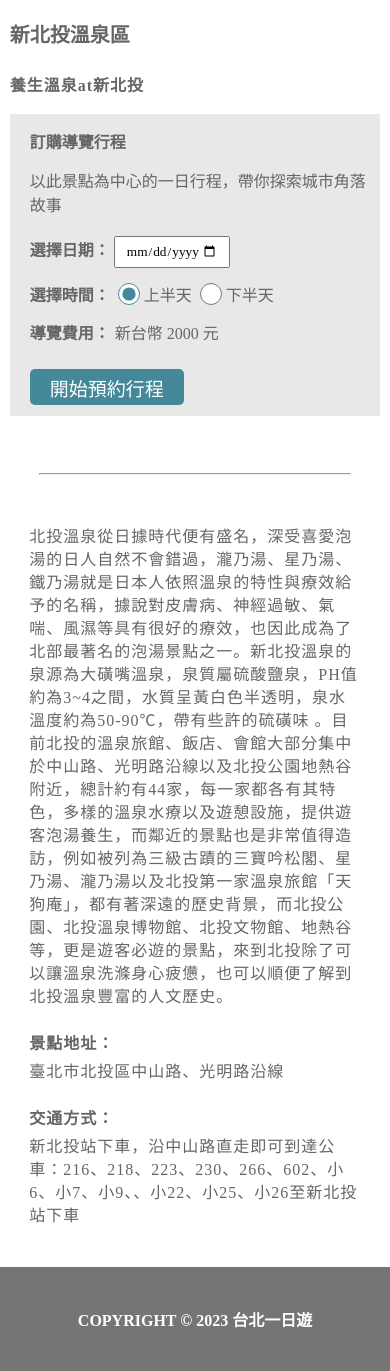
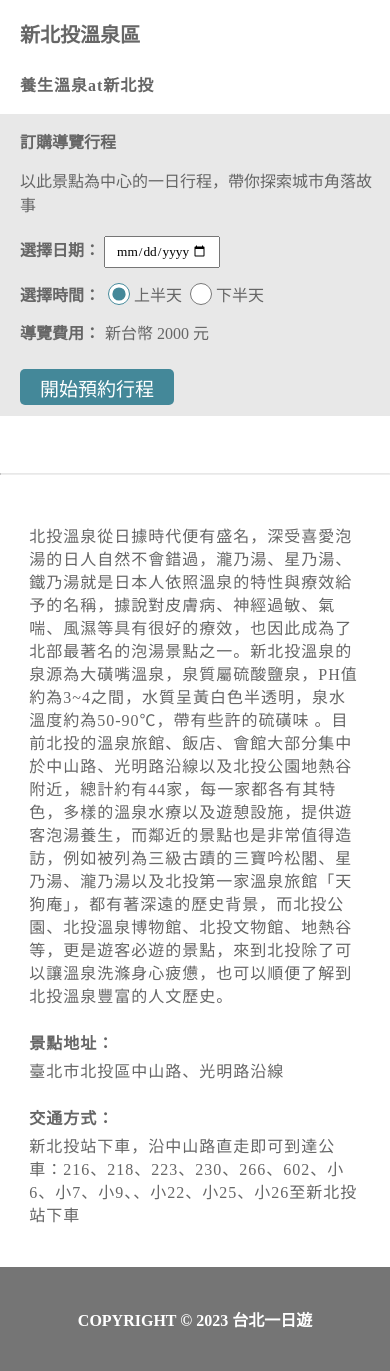
Before and after one commit to link-hsu/taipei-day-trip, a Flask app: page /attraction/1 in a window 390 px wide. Shown: the part 467-1838 px from the top of the page. Run offline with Flask 3, Linux system fonts and the light colour scheme; data comes from the database, SQL or seed files in the repository.

Commit message:
fix css setting for mobile device

```diff
--- a/static/css/attraction.css
+++ b/static/css/attraction.css
@@ -301,7 +217,7 @@ main .sectionPicture .pictureRight {
 @media (max-width: 750px) {
   main .sectionPicture .pictureRight {
     margin: 20px auto;
-    width: 95%;
+    width: 100%;
   }
 }
 main .sectionPicture .pictureRight .attractionName {
@@ -315,6 +231,11 @@ main .sectionPicture .pictureRight .attractionName {
     font-size: 20px;
   }
 }
+@media (max-width: 750px) {
+  main .sectionPicture .pictureRight .attractionName {
+    margin-left: 20px;
+  }
+}
 main .sectionPicture .pictureRight .attractionSort {
   width: 100%;
   height: 22px;
@@ -322,6 +243,11 @@ main .sectionPicture .pictureRight .attractionSort {
   font-weight: 700;
   font-size: 16px;
   letter-spacing: 1px;
+}
+@media (max-width: 750px) {
+  main .sectionPicture .pictureRight .attractionSort {
+    margin-left: 20px;
+  }
 }
 main .sectionPicture .pictureRight .orderDirect {
   width: 100%;
@@ -443,12 +369,9 @@ main hr {
   main hr {
     margin: 0 auto;
     margin-top: 400px;
-    width: 80%;
-  }
-}
-@media (max-width: 360px) {
-  main hr {
-    width: 95%;
+    height: 1px;
+    border-top: 1px solid #e8e8e8;
+    width: 100%;
   }
 }
 main .sectioncontain {
--- a/static/css/attraction.scss
+++ b/static/css/attraction.scss
@@ -102,70 +102,6 @@
     }
 }
 
-nav {
-    width: 100%;
-    position: fixed;
-    z-index: 2;
-    top: 0;
-    div {
-        width: 1200px;
-        height: 54px;
-        margin: 0 auto;
-        display: flex;
-        background-color: #ffffff;
-        @include screen1250 {
-            width: 90%;
-        }
-        @include screen1000 {
-            width: 85%;
-        }
-        @include screen500 {
-            width: 100%;
-            padding-left: 5px;
-            padding-right: 5px;
-        }
-
-        div.leftBar {
-            width: 50%;
-            font-family: "Noto Sans TC";
-            font-style: normal;
-            font-weight: 700;
-            font-size: 30px;
-            color: #448899;
-            align-items: center; /* 垂直置中 */
-            @include screen750() {
-                font-size: 25px;
-            }
-            @include screen360() {
-                margin-left: 6px;
-            }
-        }
-        div.rightBar {
-            width: 50%;
-            display: flex;
-            justify-content: right;
-            align-items: center; /* 垂直置中 */
-            p {
-                margin-left: 10px;
-                margin-right: 10px;
-                font-size: 16px;
-                color: #666666;
-                @include screen750() {
-                    font-size: 14px;
-                    margin-left: 5px;
-                    margin-right: 5px;
-                }
-            }
-            .SigninRegister {
-                display: flex;
-            }
-            .SignOut {
-                display: none;
-            }
-        }
-    }
-}
-
 main {
     padding-top: 60px;
     width: 100%;
@@ -184,11 +120,6 @@ main {
         }
         @include screen750() {
             display: block;
-        }
-        @include screen500() {
-            width: 100%;
-        }
-        @include screen360() {
             width: 100%;
         }
 
@@ -201,7 +132,7 @@ main {
 
             @include screen750() {
                 margin: 0px auto;
-                width: 95%;
+                width: 100%;
             }
 
             .imgBackground {
@@ -296,8 +227,9 @@ main {
             color: #666666;
             @include screen750() {
                 margin: 20px auto;
-                width: 95%;
+                width: 100%;
             }
+
             .attractionName {
                 width: 100%;
                 height: 33px;
@@ -305,6 +237,9 @@ main {
                 font-size: 24px;
                 @include screen910() {
                     font-size: 20px;
+                }
+                @include screen750() {
+                    margin-left: 20px;
                 }
             }
             .attractionSort {
@@ -314,6 +249,9 @@ main {
                 font-weight: 700;
                 font-size: 16px;
                 letter-spacing: 1px;
+                @include screen750() {
+                    margin-left: 20px;
+                }
             }
             .orderDirect {
                 width: 100%;
@@ -432,10 +370,9 @@ main {
         @include screen750() {
             margin: 0 auto;
             margin-top: 400px;
-            width: 80%;
-        }
-        @include screen360() {
-            width: 95%;
+            height: 1px;
+            border-top: 1px solid #e8e8e8;
+            width: 100%;
         }
     }
 
```
Also changed, not shown: other parts of static/css/attraction.css (+1 -85 lines), 1 other file.
